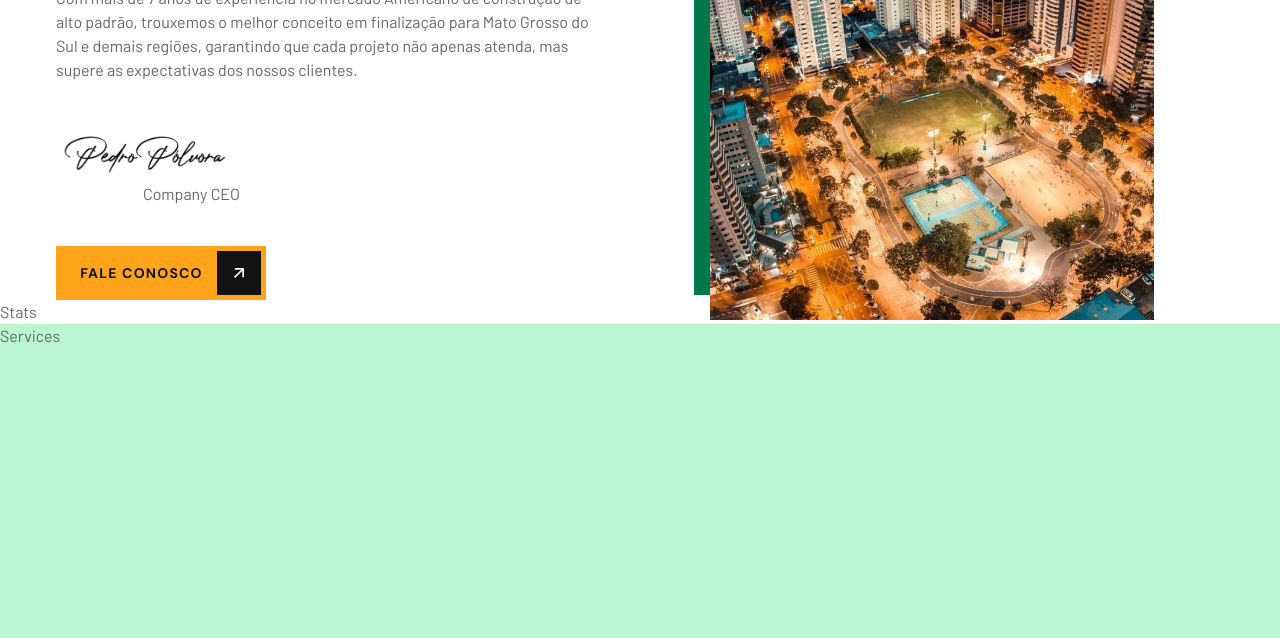
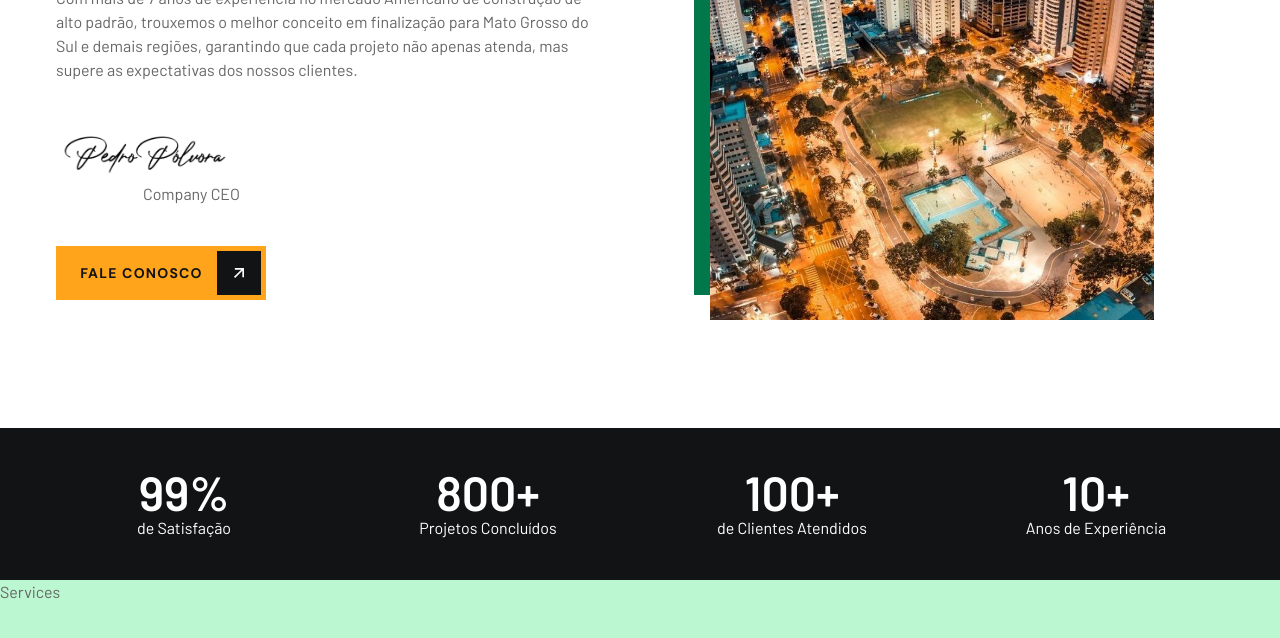
Before and after one commit to itsadrianapaiva/PQuatro-Construtora, a Next.js app: page / in a window 1280 px wide. Shown: the part 1069-1707 px from the top of the page. Built offline with nearby package versions, Linux system fonts and the light colour scheme.

Commit message:
stats added

```diff
--- a/components/Stats.jsx
+++ b/components/Stats.jsx
@@ -1,5 +1,61 @@
+"use client";
+import { useRef } from "react";
+import { useInView } from "framer-motion";
+import CountUp from "react-countup";
+
+const statsData = [
+  {
+    endCountNum: 99,
+    endCountText: "%",
+    text: "de Satisfação",
+  },
+  {
+    endCountNum: 800,
+    endCountText: "+",
+    text: "Projetos Concluídos",
+  },
+  {
+    endCountNum: 100,
+    endCountText: "+",
+    text: "de Clientes Atendidos",
+  },
+  {
+    endCountNum: 10,
+    endCountText: "+",
+    text: "Anos de Experiência",
+  },
+];
+
 const Stats = () => {
-  return <div>Stats</div>;
+  const ref = useRef(null);
+  const inView = useInView(ref, { treshold: 0.2 });
+
+  return (
+    <div ref={ref} className="mt-16 w-full bg-primary py-10 xl:mt-32">
+      <div className="container mx-auto h-full">
+        <div className="flex h-full flex-col items-center justify-between gap-12 text-center text-white xl:flex-row">
+          {statsData.map((item, index) => {
+            return (
+              <div className="w-full" key={index}>
+                <div className="text-5xl font-semibold">
+                  {inView && (
+                    <CountUp
+                      start={0}
+                      end={item.endCountNum}
+                      duration={3}
+                      delay={0.5}
+                    />
+                  )}
+                  <span>{item.endCountText}</span>
+                </div>
+                <p>{item.text}</p>
+              </div>
+            );
+          })}
+        </div>
+      </div>
+    </div>
+  );
 };
 
 export default Stats;
```
